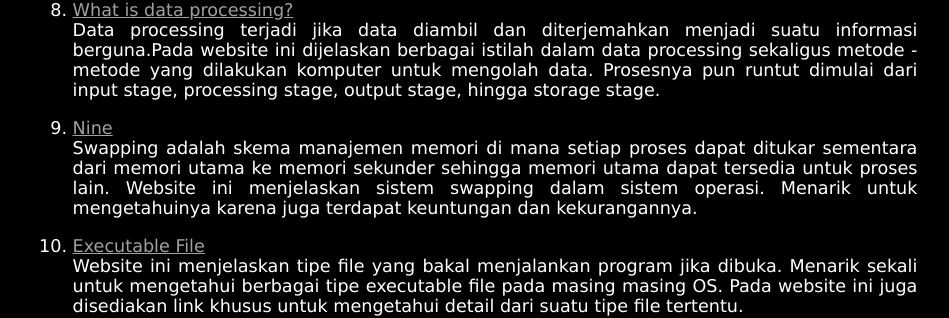
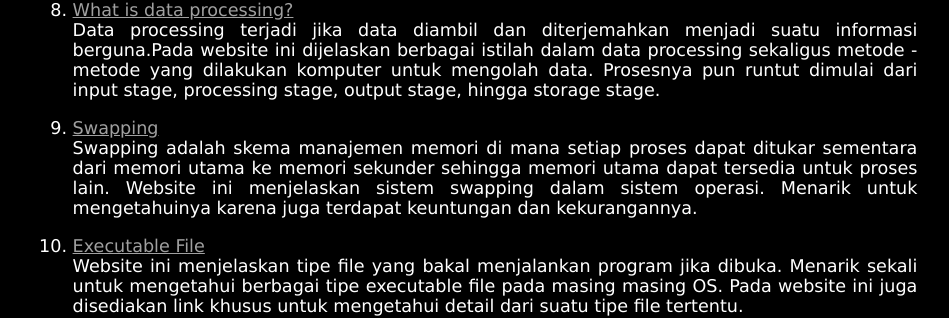
Before and after one commit to radityarestan/os211, a Jekyll site: the page built from w04.md, in a window 1280 px wide. Shown: the part 1637-1955 px from the top of the page, without its empty margins (165-1114 px from the left). Built offline with Jekyll 4.4.1, drawn with Linux system fonts in a browser that asks for light colours; our own code applies the rules of GitHub Pages for plain Markdown files.

Commit message:
OS211 radityarestan

```diff
--- a/w04.md
+++ b/w04.md
@@ -49,7 +49,7 @@ Makefile adalah sebuah file khusus yang berisi perintah shell yang Anda buat. Ji
 8. [What is data processing?](https://peda.net/kenya/ass/subjects2/computer-studies/form-3/data-processing)<br>
 Data processing terjadi jika data diambil dan diterjemahkan menjadi suatu informasi berguna.Pada website ini dijelaskan berbagai istilah dalam data processing sekaligus metode - metode yang dilakukan komputer untuk mengolah data. Prosesnya pun runtut dimulai dari input stage, processing stage, output stage, hingga storage stage.
 
-9. [Nine](https://www.javatpoint.com/swapping-in-operating-system)<br>
+9. [Swapping](https://www.javatpoint.com/swapping-in-operating-system)<br>
 Swapping adalah skema manajemen memori di mana setiap proses dapat ditukar sementara dari memori utama ke memori sekunder sehingga memori utama dapat tersedia untuk proses lain. Website ini menjelaskan sistem swapping dalam sistem operasi. Menarik untuk mengetahuinya karena juga terdapat keuntungan dan kekurangannya.
 
 10. [Executable File](https://techterms.com/definition/executable_file)<br>
```
Also changed, not shown: 4 other files.
